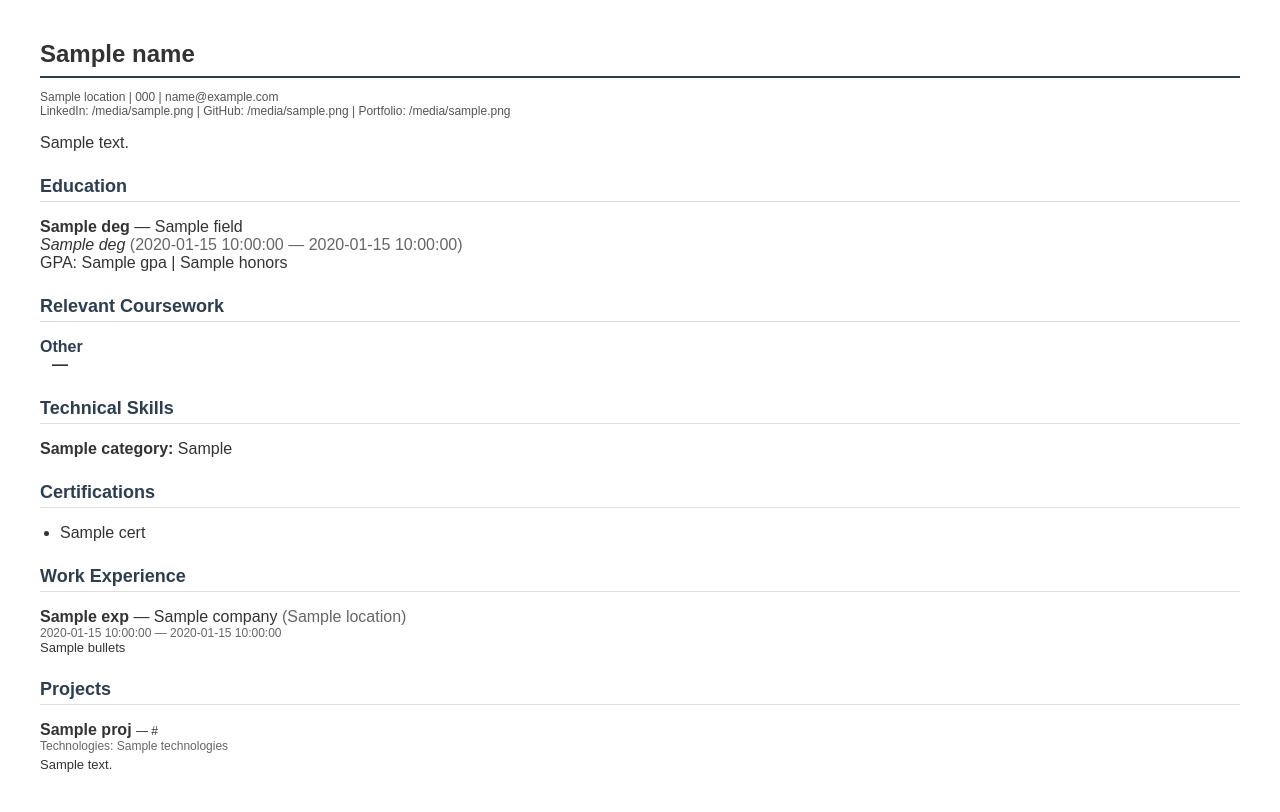
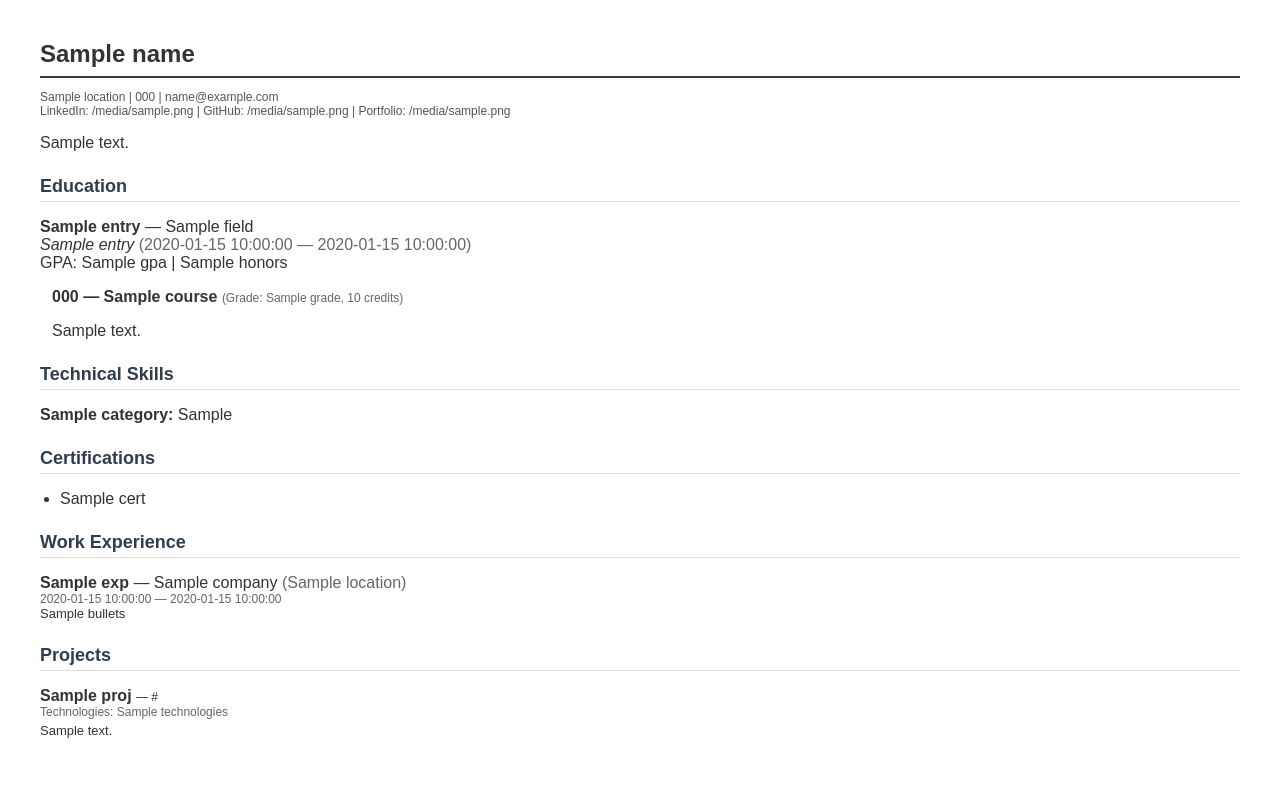
Before and after one commit to kamil0103/Jab-match, a Python web app: template app/templates/resume.html in a window 1280 px wide. After the commit the page ends 738 px from the top, so only its background shows below. Run offline with Jinja, Linux system fonts and the light colour scheme; the template is opened without the code that fills it: most values are stand-ins (such as "Sample title", 1, 10 or a date in 2020).

Commit message:
Integrate relevant coursework under each education institution

```diff
--- a/app/templates/resume.html
+++ b/app/templates/resume.html
@@ -37,29 +37,23 @@
 
     <h2>Education</h2>
     <div class="section">
-        {% for deg in degrees if deg.degree_name %}
+        {% for entry in education_entries if entry.degree_name or entry.courses %}
         <p>
-            <strong>{{ deg.degree_name }}</strong>
-            {% if deg.field and deg.field.lower() not in deg.degree_name.lower() %} — {{ deg.field }}{% endif %}<br>
-            <em>{{ deg.institution_name }}</em>
-            {% if deg.start_date or deg.end_date %}
+            <strong>{% if entry.degree_name %}{{ entry.degree_name }}{% else %}Relevant Coursework{% endif %}</strong>
+            {% if entry.field and (not entry.degree_name or entry.field.lower() not in entry.degree_name.lower()) %} — {{ entry.field }}{% endif %}<br>
+            <em>{{ entry.institution_name }}</em>
+            {% if entry.start_date or entry.end_date %}
                 <span style="color: #666;">
-                    ({{ deg.start_date or '' }} — {% if deg.is_current %}Present{% else %}{{ deg.end_date or '' }}{% endif %})
+                    ({{ entry.start_date or '' }} — {% if entry.is_current %}Present{% else %}{{ entry.end_date or '' }}{% endif %})
                 </span>
             {% endif %}<br>
-            {% if deg.gpa %}GPA: {{ deg.gpa }}{% endif %}
-            {% if deg.honors %}{% if deg.gpa %} | {% endif %}{{ deg.honors }}{% endif %}
+            {% if entry.gpa %}GPA: {{ entry.gpa }}{% endif %}
+            {% if entry.honors %}{% if entry.gpa %} | {% endif %}{{ entry.honors }}{% endif %}
         </p>
-        {% endfor %}
-    </div>
-
-    <h2>Relevant Coursework</h2>
-    <div class="section">
-        {% for inst_name, inst_courses in courses|sort(attribute="institution_name")|groupby("institution_name") %}
-        <div style="margin-top: 10px;">
-            <div style="font-weight: bold; color: #2c3e50;">{{ inst_name or "Other" }}</div>
-            {% for course in inst_courses %}
-            <div class="course" style="margin-left: 12px;">
+        {% if entry.courses %}
+        <div style="margin-left: 12px; margin-bottom: 12px;">
+            {% for course in entry.courses %}
+            <div class="course">
                 <span class="course-name">{{ course.code }} — {{ course.name }}</span>
                 {% if course.grade or course.credits %}
                 <span style="color: #666; font-size: 12px;">
@@ -70,6 +64,7 @@
             </div>
             {% endfor %}
         </div>
+        {% endif %}
         {% endfor %}
     </div>
 
```
Also changed, not shown: app/ai/generator.py (+30 -3 lines).
